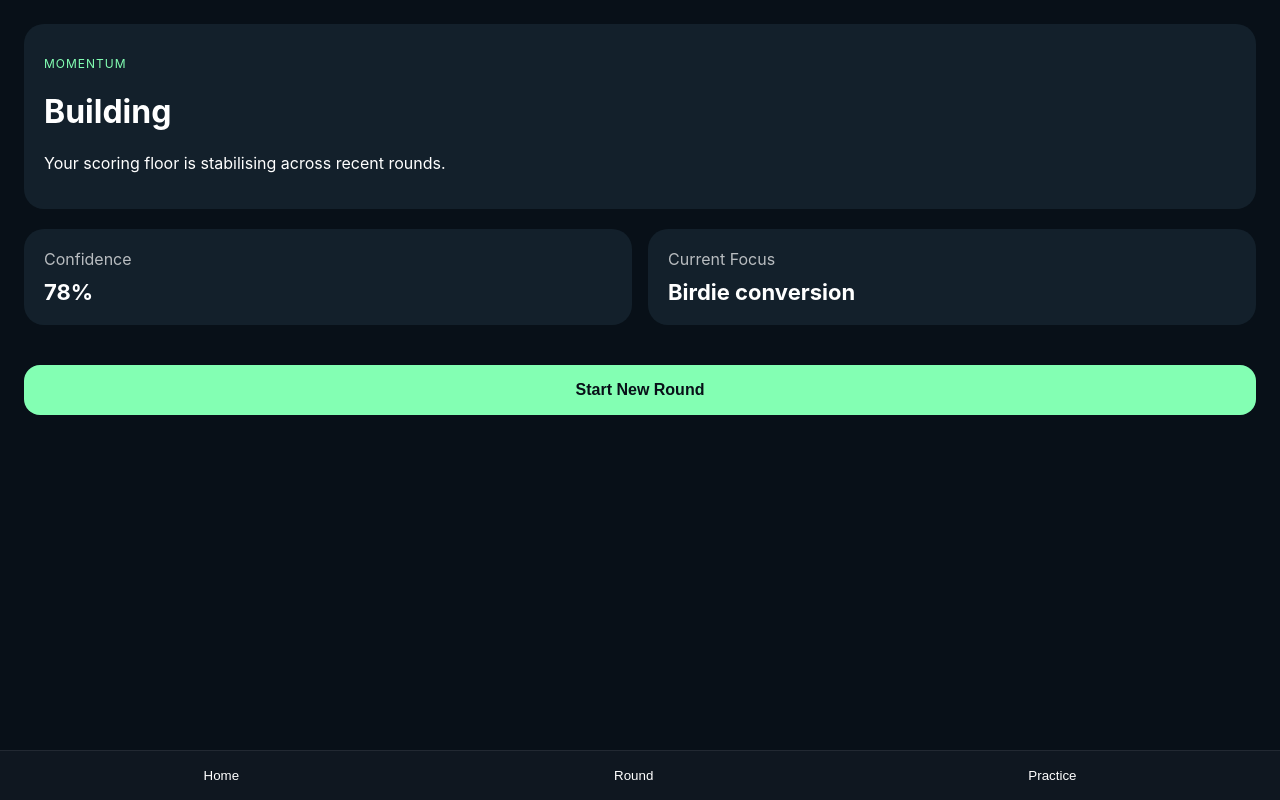
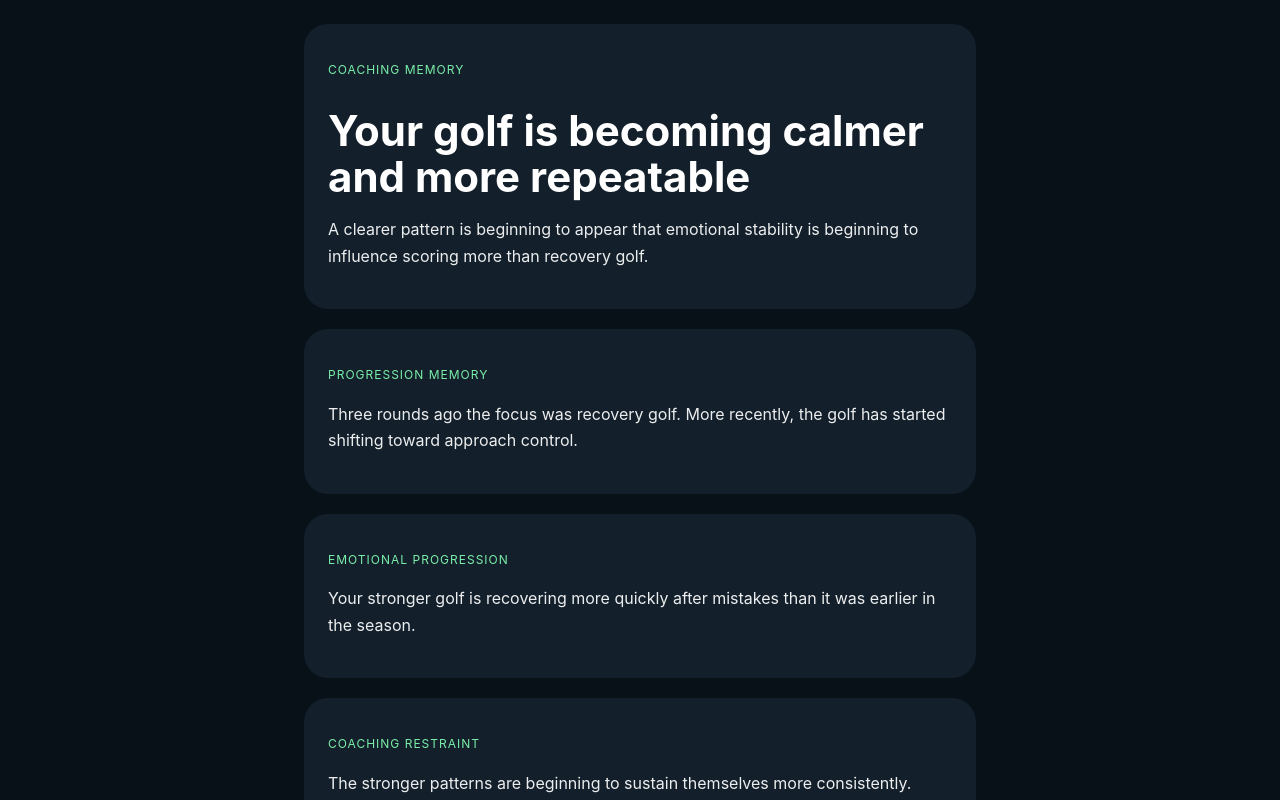
Before and after one commit to 1Kevin-Curtis/Lop-MVP, a React (Vite) app: page / in a window 1280 px wide. Shown: the top 800 px of the page. Built offline with nearby package versions, Linux system fonts and the light colour scheme.

Commit message:
Add files via upload

```diff
--- a/index.html
+++ b/index.html
@@ -1,6 +1,6 @@
 
 <!DOCTYPE html>
-<html lang="en">
+<html>
   <head>
     <meta charset="UTF-8" />
     <meta name="viewport" content="width=device-width, initial-scale=1.0" />
--- a/package.json
+++ b/package.json
@@ -1,8 +1,8 @@
 
 {
-  "name": "loop-mvp",
+  "name": "loop-coaching-memory",
   "private": true,
-  "version": "1.0.0",
+  "version": "1.9.0",
   "type": "module",
   "scripts": {
     "dev": "vite",
--- a/src/App.jsx
+++ b/src/App.jsx
@@ -1,68 +1,22 @@
 
-import { useState } from "react";
 import HomeScreen from "./screens/HomeScreen";
-import CourseSetupScreen from "./screens/CourseSetupScreen";
-import CaptureRoundScreen from "./screens/CaptureRoundScreen";
-import RoundCompleteScreen from "./screens/RoundCompleteScreen";
-import PracticeScreen from "./screens/PracticeScreen";
-import BottomNav from "./components/BottomNav";
 
 export default function App() {
-  const [screen, setScreen] = useState("home");
+  const coachingMemory = {
+    previousFocuses: [
+      "Recovery golf",
+      "Driving stability",
+      "Approach control"
+    ],
 
-  const [roundData, setRoundData] = useState({
-    course: "Sunningdale",
-    tees: "White",
-    holes: [],
-    scoreHistory: [84, 82, 81, 79]
-  });
+    emotionalTrend: "stabilising",
 
-  const startRound = (course, tees) => {
-    setRoundData(prev => ({
-      ...prev,
-      course,
-      tees,
-      holes: []
-    }));
+    confidenceLevel: "medium",
 
-    setScreen("capture");
+    scoringPattern: "improving",
+
+    latestIdentity: "Controlled Golf"
   };
 
-  const completeRound = (holes) => {
-    const totalScore = holes.reduce((sum, h) => sum + h.score, 0);
-
-    setRoundData(prev => ({
-      ...prev,
-      holes,
-      scoreHistory: [...prev.scoreHistory, totalScore]
-    }));
-
-    setScreen("complete");
-  };
-
-  return (
-    <div className="app-shell">
-      {screen === "home" && (
-        <HomeScreen roundData={roundData} onStart={() => setScreen("setup")} />
-      )}
-
-      {screen === "setup" && (
-        <CourseSetupScreen onStart={startRound} />
-      )}
-
-      {screen === "capture" && (
-        <CaptureRoundScreen onComplete={completeRound} />
-      )}
-
-      {screen === "complete" && (
-        <RoundCompleteScreen roundData={roundData} />
-      )}
-
-      {screen === "practice" && (
-        <PracticeScreen />
-      )}
-
-      <BottomNav onNavigate={setScreen} />
-    </div>
-  );
+  return <HomeScreen coachingMemory={coachingMemory} />;
 }
--- /dev/null
+++ b/src/features/coaching/coachingContinuity.js
@@ -0,0 +1,19 @@
+
+export function buildCoachingContinuity(memoryEngine) {
+  return {
+    title:
+      "Your golf is becoming calmer and more repeatable",
+
+    summary:
+      `${memoryEngine.confidenceLanguage} that emotional stability is beginning to influence scoring more than recovery golf.`,
+
+    continuity:
+      memoryEngine.memoryNarrative,
+
+    emotional:
+      memoryEngine.emotionalNarrative,
+
+    restraint:
+      memoryEngine.restraintNarrative
+  };
+}
--- /dev/null
+++ b/src/features/memory/coachingMemoryEngine.js
@@ -0,0 +1,36 @@
+
+export function buildCoachingMemory(memory) {
+  let confidenceLanguage;
+
+  if (memory.confidenceLevel === "low") {
+    confidenceLanguage =
+      "Recent rounds may be beginning to suggest";
+  }
+
+  if (memory.confidenceLevel === "medium") {
+    confidenceLanguage =
+      "A clearer pattern is beginning to appear";
+  }
+
+  if (memory.confidenceLevel === "high") {
+    confidenceLanguage =
+      "This is now consistently shaping your golf";
+  }
+
+  return {
+    confidenceLanguage,
+
+    memoryNarrative:
+      `Three rounds ago the focus was ${memory.previousFocuses[0].toLowerCase()}. More recently, the golf has started shifting toward ${memory.previousFocuses[2].toLowerCase()}.`,
+
+    emotionalNarrative:
+      memory.emotionalTrend === "stabilising"
+        ? "Your stronger golf is recovering more quickly after mistakes than it was earlier in the season."
+        : "Confidence still appears to fluctuate sharply after setbacks.",
+
+    restraintNarrative:
+      memory.confidenceLevel === "low"
+        ? "It is still too early to know whether this is becoming a lasting shift."
+        : "The stronger patterns are beginning to sustain themselves more consistently."
+  };
+}
--- a/src/screens/HomeScreen.jsx
+++ b/src/screens/HomeScreen.jsx
@@ -1,32 +1,51 @@
 
-import { buildProgressionStory } from "../features/progress/progressionEngine";
+import { buildCoachingMemory } from "../features/memory/coachingMemoryEngine";
+import { buildCoachingContinuity } from "../features/coaching/coachingContinuity";
 
-export default function HomeScreen({ roundData, onStart }) {
-  const story = buildProgressionStory(roundData.scoreHistory);
+export default function HomeScreen({ coachingMemory }) {
+  const memoryEngine = buildCoachingMemory(coachingMemory);
+
+  const coaching = buildCoachingContinuity(memoryEngine);
 
   return (
     <div className="screen">
       <div className="hero-card">
-        <p className="eyebrow">Momentum</p>
-        <h1>{story.momentum}</h1>
-        <p>{story.summary}</p>
+        <p className="eyebrow">Coaching Memory</p>
+
+        <h1>{coaching.title}</h1>
+
+        <p>{coaching.summary}</p>
       </div>
 
-      <div className="metric-grid">
-        <div className="metric-card">
-          <span>Confidence</span>
-          <strong>{story.confidence}%</strong>
-        </div>
+      <div className="memory-card">
+        <p className="eyebrow">Progression Memory</p>
 
-        <div className="metric-card">
-          <span>Current Focus</span>
-          <strong>{story.focus}</strong>
-        </div>
+        <p>{coaching.continuity}</p>
       </div>
 
-      <button className="primary-button" onClick={onStart}>
-        Start New Round
-      </button>
+      <div className="emotion-card">
+        <p className="eyebrow">Emotional Progression</p>
+
+        <p>{coaching.emotional}</p>
+      </div>
+
+      <div className="restraint-card">
+        <p className="eyebrow">Coaching Restraint</p>
+
+        <p>{coaching.restraint}</p>
+      </div>
+
+      <div className="focus-card">
+        <p className="eyebrow">Current Direction</p>
+
+        <h2>
+          Allow the calmer golf to influence more of the round
+        </h2>
+
+        <p>
+          The next scoring gains are increasingly likely to come from emotional consistency rather than technical recovery patterns.
+        </p>
+      </div>
     </div>
   );
 }
--- a/src/styles/global.css
+++ b/src/styles/global.css
@@ -12,35 +12,26 @@ body {
 
 .screen {
   padding: 24px;
-  padding-bottom: 100px;
+  max-width: 720px;
+  margin: 0 auto;
+  padding-bottom: 80px;
 }
 
 .hero-card,
-.card,
-.metric-card,
-.insight-card,
-.next-round-card {
+.memory-card,
+.emotion-card,
+.restraint-card,
+.focus-card {
   background: #13202b;
-  border-radius: 20px;
-  padding: 20px;
+  border-radius: 24px;
+  padding: 24px;
   margin-bottom: 20px;
 }
 
-.metric-grid {
-  display: grid;
-  grid-template-columns: 1fr 1fr;
-  gap: 16px;
-  margin-bottom: 20px;
-}
-
-.metric-card span {
-  display: block;
-  opacity: 0.7;
-  margin-bottom: 10px;
-}
-
-.metric-card strong {
-  font-size: 22px;
+.hero-card h1 {
+  font-size: 42px;
+  line-height: 1.1;
+  margin-bottom: 16px;
 }
 
 .eyebrow {
@@ -48,83 +39,15 @@ body {
   text-transform: uppercase;
   font-size: 12px;
   letter-spacing: 1px;
+  margin-bottom: 12px;
 }
 
-.primary-button {
-  width: 100%;
-  padding: 16px;
-  border: none;
-  border-radius: 16px;
-  background: #83ffb3;
-  color: #081018;
-  font-size: 16px;
-  font-weight: 700;
+h2 {
+  margin-top: 0;
+  line-height: 1.3;
 }
 
-.bottom-nav {
-  position: fixed;
-  bottom: 0;
-  width: 100%;
-  display: flex;
-  justify-content: space-around;
-  padding: 16px;
-  background: #0f1720;
-  border-top: 1px solid rgba(255,255,255,0.08);
+p {
+  line-height: 1.65;
+  opacity: 0.92;
 }
-
-.bottom-nav button {
-  background: transparent;
-  border: none;
-  color: white;
-}
-
-.score-selector {
-  display: flex;
-  justify-content: center;
-  align-items: center;
-  gap: 24px;
-  margin: 40px 0;
-}
-
-.score-selector button {
-  width: 60px;
-  height: 60px;
-  border-radius: 50%;
-  border: none;
-  font-size: 28px;
-}
-
-.score-number {
-  font-size: 64px;
-  font-weight: 700;
-}
-
-.tag-grid {
-  display: flex;
-  flex-wrap: wrap;
-  gap: 12px;
-}
-
-.tag-grid button {
-  flex: 1 1 40%;
-  padding: 16px;
-  border-radius: 16px;
-  border: 1px solid rgba(255,255,255,0.08);
-  background: rgba(255,255,255,0.05);
-  color: white;
-}
-
-.active-tag {
-  background: #83ffb3 !important;
-  color: #081018 !important;
-  font-weight: 700;
-}
-
-select {
-  width: 100%;
-  padding: 14px;
-  margin-top: 8px;
-  margin-bottom: 18px;
-  border-radius: 12px;
-  border: none;
-}
```
Also changed, not shown: 1 other file (tests, documents, lock files or other folders).
